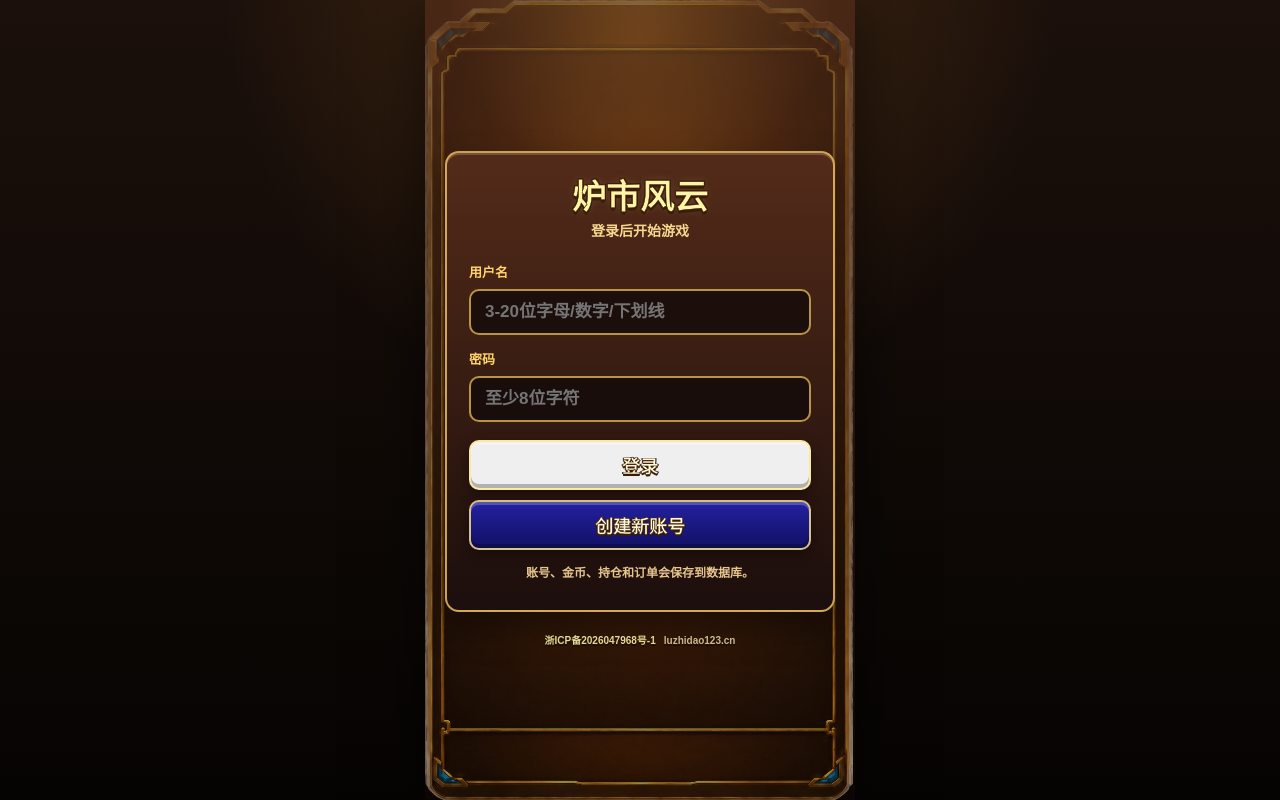
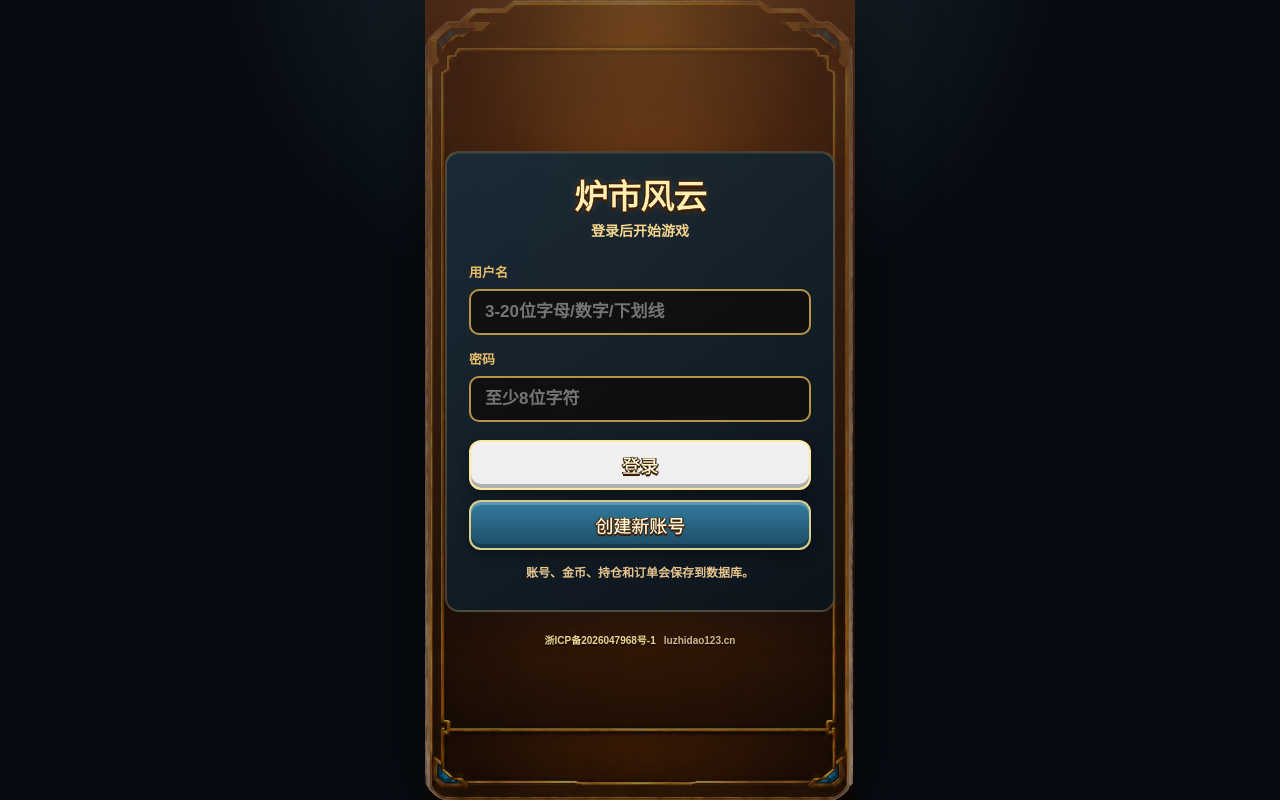
Before and after one commit to F1shxX/Tavern-Market-Storms-Fe, a website: page index.html in a window 1280 px wide. Drawn offline with Linux system fonts and the light colour scheme; a web font is replaced by a local one.

Commit message:
Refresh frontend visual styling and release asset versions

```diff
--- a/index.html
+++ b/index.html
@@ -5,10 +5,10 @@
     <meta name="viewport" content="width=device-width, initial-scale=1.0, viewport-fit=cover" />
     <title>炉市风云</title>
     <link rel="icon" href="data:," />
-    <link rel="stylesheet" href="./styles.css?v=20260726b" />
+    <link rel="stylesheet" href="./styles.css?v=20260915a" />
   </head>
   <body>
     <main id="app" aria-live="polite"></main>
-    <script src="./app.js?v=20260726b"></script>
+    <script src="./app.js?v=20260915a"></script>
   </body>
 </html>
--- a/styles.css
+++ b/styles.css
@@ -79,6 +79,75 @@ button {
   user-select: none;
   transition: transform 160ms cubic-bezier(.2,.8,.2,1), filter 160ms ease, box-shadow 160ms ease, opacity 160ms ease;
 }
+
+/* Premium tavern market skin */
+:root {
+  --bg-0: #0b1118;
+  --bg-1: #111d29;
+  --bg-2: #1d3343;
+  --panel: rgba(17, 29, 41, .92);
+  --panel-bright: rgba(35, 58, 73, .9);
+  --line: #c59a52;
+  --line-soft: rgba(197, 154, 82, .38);
+  --gold-1: #fff0b2;
+  --gold-2: #e7bc68;
+  --gold-3: #a87835;
+  --muted: #9fb5c5;
+  --shadow: rgba(2, 8, 14, .58);
+}
+
+body {
+  background: radial-gradient(circle at 50% -10%, rgba(91, 132, 155, .32), transparent 26rem), #070c12;
+}
+
+#app {
+  background: radial-gradient(circle at 50% 0%, rgba(91, 132, 155, .18), transparent 18rem), linear-gradient(180deg, #142330 0%, #080d13 100%);
+  box-shadow: 0 0 80px rgba(1, 7, 13, .85);
+}
+
+.screen {
+  padding: 20px 16px 22px;
+  background: linear-gradient(180deg, rgba(20, 38, 51, .72), rgba(6, 12, 18, .18));
+}
+
+.topbar,
+.panel,
+.stock-table-wrap,
+.login-panel,
+.announcement,
+.rank-row,
+.holding-card,
+.market-card {
+  border-color: rgba(197, 154, 82, .32);
+  background: linear-gradient(145deg, rgba(25, 43, 56, .96), rgba(10, 19, 28, .94));
+  box-shadow: 0 14px 30px rgba(2, 8, 14, .32), inset 0 1px 0 rgba(255,255,255,.07);
+}
+
+.topbar { border-radius: 18px; }
+.panel, .stock-table-wrap { border-radius: 16px; }
+
+.section-title,
+.detail-name,
+.login-brand h1 { letter-spacing: -.03em; text-wrap: balance; }
+
+.btn { border-radius: 12px; min-height: 48px; }
+.btn-blue, .mini-btn, .qty-step { background: linear-gradient(180deg, #347c9e, #1d4b65); }
+.btn-gold { background: linear-gradient(180deg, #f0c96f, #aa7131); }
+.btn-red { background: linear-gradient(180deg, #c95a54, #7d292d); }
+
+.nav {
+  left: 10px; right: 10px; bottom: max(10px, env(safe-area-inset-bottom));
+  padding: 5px; height: 70px; gap: 4px; border: 1px solid rgba(197,154,82,.3);
+  border-radius: 18px; background: rgba(8, 17, 25, .9); backdrop-filter: blur(16px);
+  box-shadow: 0 12px 28px rgba(0,0,0,.4);
+}
+.nav button { height: 60px; border-radius: 13px; }
+.nav button.active { background: rgba(197,154,82,.16); }
+
+.stock-table th { color: #d9b873; background: rgba(197,154,82,.08); }
+.stock-table tbody tr:hover td { background: rgba(91,132,155,.12); }
+
+.toast { border: 1px solid rgba(197,154,82,.5); border-radius: 12px; background: rgba(11,23,33,.96); }
 
 button:hover:not(:disabled) {
   filter: brightness(1.12) saturate(1.06);
@@ -2431,3 +2500,21 @@ body {
     padding: 3px 2px;
   }
 }
+
+/* Final visual overrides */
+.btn { border-radius: 12px; }
+.btn-blue, .mini-btn, .qty-step { background: linear-gradient(180deg, #347c9e, #1d4b65); }
+.btn-gold { background: linear-gradient(180deg, #f0c96f, #aa7131); }
+.btn-red { background: linear-gradient(180deg, #c95a54, #7d292d); }
+.topbar, .panel, .stock-table-wrap, .login-panel, .announcement, .rank-row, .holding-card, .market-card {
+  border-color: rgba(197,154,82,.32);
+  background: linear-gradient(145deg, rgba(25,43,56,.96), rgba(10,19,28,.94));
+  box-shadow: 0 14px 30px rgba(2,8,14,.32), inset 0 1px 0 rgba(255,255,255,.07);
+}
+.nav { left: 10px; right: 10px; bottom: max(10px, env(safe-area-inset-bottom)); padding: 5px; height: 74px; gap: 4px; border: 1px solid rgba(197,154,82,.3); border-radius: 18px; background: rgba(8,17,25,.9); backdrop-filter: blur(16px); box-shadow: 0 12px 28px rgba(0,0,0,.4); }
+.nav button { height: 64px; border-radius: 13px; }
+.nav button.active { background: rgba(197,154,82,.16); }
+.market-sync-button { min-height: 50px; height: 56px; }
+.stock-table th { color: #d9b873; background: rgba(197,154,82,.08); }
+.stock-table tbody tr:hover td { background: rgba(91,132,155,.12); }
+.toast { border: 1px solid rgba(197,154,82,.5); border-radius: 12px; background: rgba(11,23,33,.96); }
```
